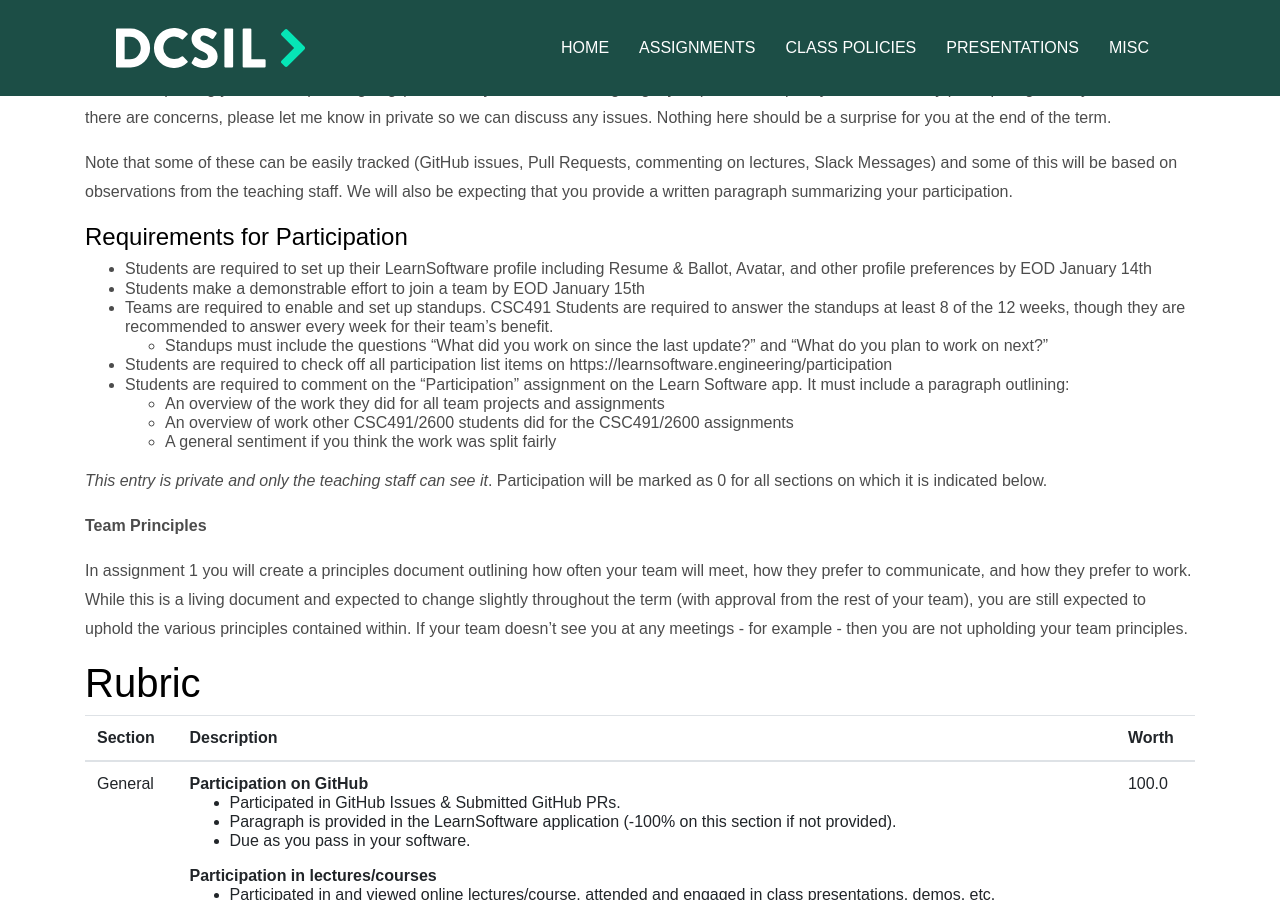
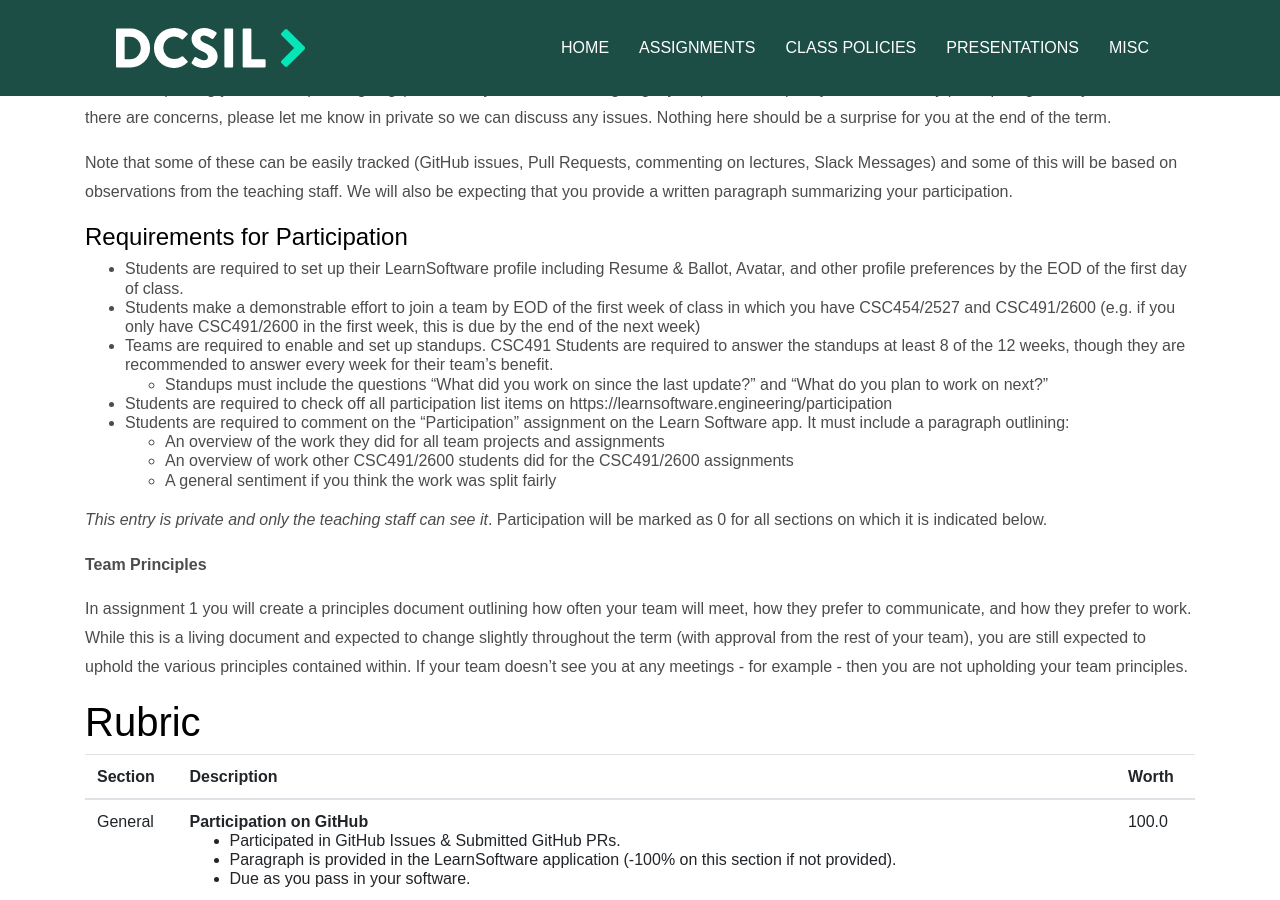
Before and after one commit to dcsil/CSC491, a Jekyll site: the page built from assignments/participation_teamwork.md, in a window 1280 px wide and 900 px high, scrolled down 530 px. Built offline with Jekyll 4.4.1, drawn with Linux system fonts in a browser that asks for light colours; our own code applies the rules of GitHub Pages for plain Markdown files.

Commit message:
Generalize participation directions

```diff
--- a/assignments/participation_teamwork.md
+++ b/assignments/participation_teamwork.md
@@ -21,8 +21,8 @@ I am not expecting you to be super outgoing (I'm certainly not the most outgoing
 Note that some of these can be easily tracked (GitHub issues, Pull Requests, commenting on lectures, Slack Messages) and some of this will be based on observations from the teaching staff. We will also be expecting that you provide a written paragraph summarizing your participation.
 #### Requirements for Participation
 
-- Students are required to set up their LearnSoftware profile including Resume & Ballot, Avatar, and other profile preferences by EOD January 14th
-- Students make a demonstrable effort to join a team by EOD January 15th
+- Students are required to set up their LearnSoftware profile including Resume & Ballot, Avatar, and other profile preferences by the EOD of the first day of class.
+- Students make a demonstrable effort to join a team by EOD of the first week of class in which you have CSC454/2527 and CSC491/2600 (e.g. if you only have CSC491/2600 in the first week, this is due by the end of the next week)
 - Teams are required to enable and set up standups. CSC491 Students are required to answer the standups at least 8 of the 12 weeks, though they are recommended to answer every week for their team's benefit.
   - Standups must include the questions "What did you work on since the last update?" and "What do you plan to work on next?"
 - Students are required to check off all participation list items on https://learnsoftware.engineering/participation
```
